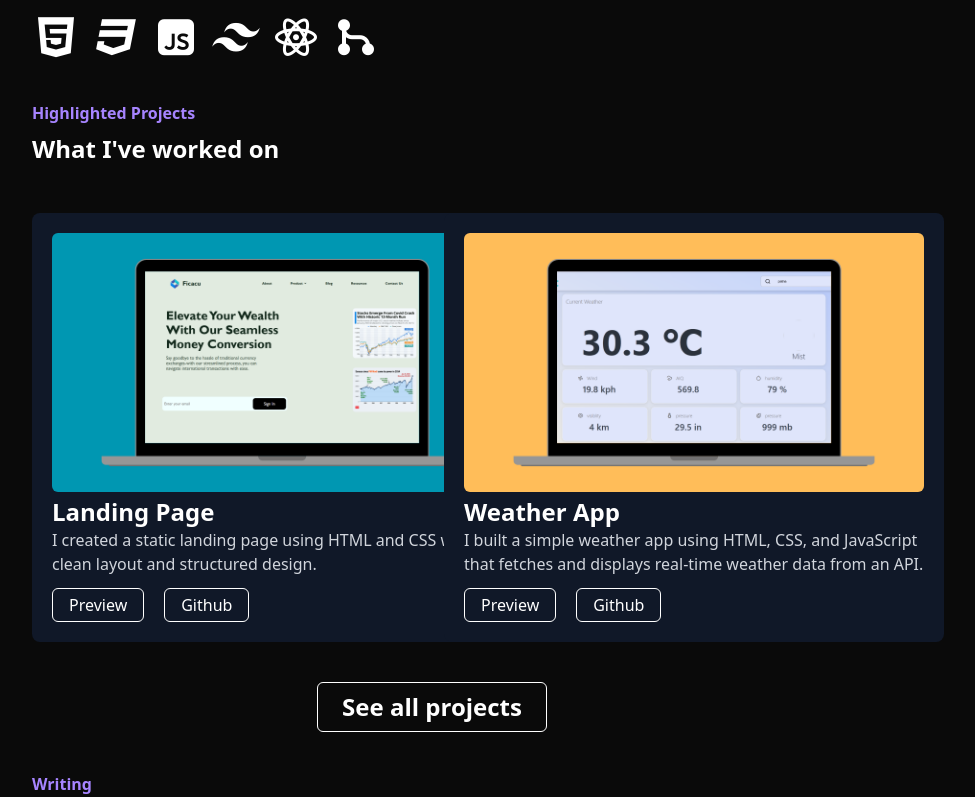
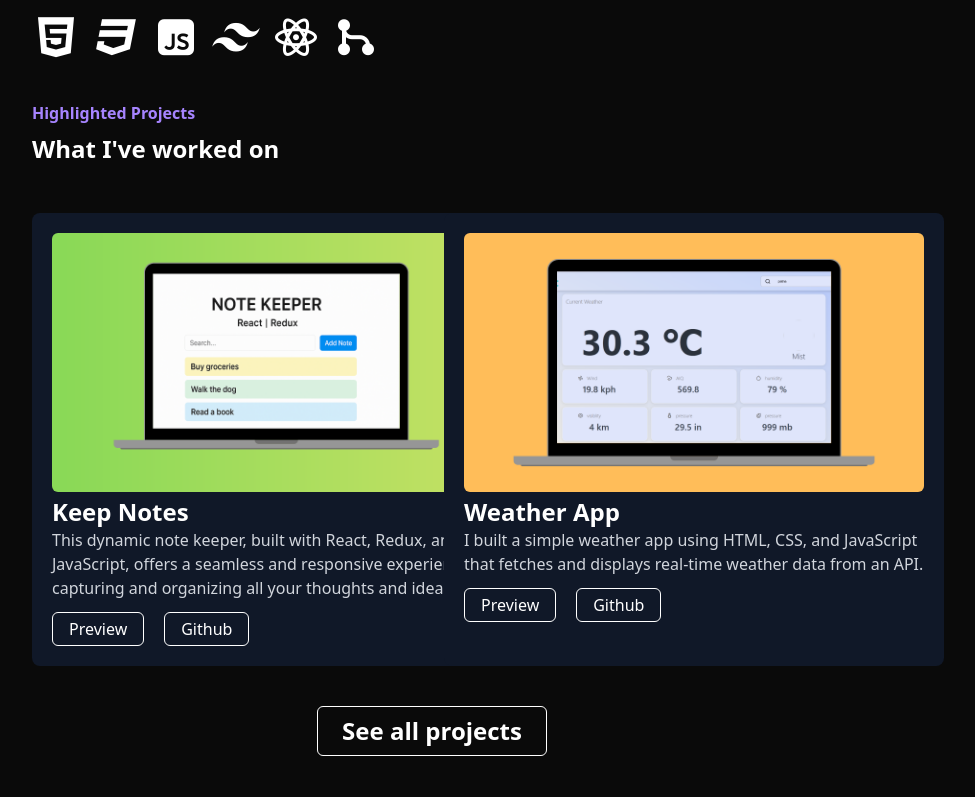
Before and after one commit to rohit-saxena-onGit/portfolio-rohit, a React (Vite) app: page / in a window 1280 px wide. Shown: the part 616-1413 px from the top of the page, without its empty margins (208-1183 px from the left). Built offline with nearby package versions, Linux system fonts and the light colour scheme.

Commit message:
Update Home.jsx

```diff
--- a/src/Components/Home.jsx
+++ b/src/Components/Home.jsx
@@ -1,7 +1,7 @@
 import React from "react";
 import { Link } from "react-router-dom";
 import { ProjectCards } from "./ProjectCards";
-import Project1 from "../assets/Project1.png";
+import Notekeeper from "../assets/Notekeeper.png";
 import Project2 from "../assets/Project2.png";
 import { BlogCards } from "./BlogCards";
 import linerbinary from "../assets/linerbinary.png";
@@ -54,11 +54,11 @@ export const Home = () => {
       </div>
       <div className="mt-10 grid grid-cols-1 md:grid-cols-2 gap-6">
         <ProjectCards
-          image={Project1}
-          title="Landing Page"
-          des="I created a static landing page using HTML and CSS with a clean layout and structured design."
-          live="https://rohit-saxena-ongit.github.io/Ficaco/"
-          github="https://github.com/rohit-saxena-onGit/Ficaco/tree/main"
+          image={Notekeeper}
+          title="Keep Notes"
+          des="This dynamic note keeper, built with React, Redux, and JavaScript, offers a seamless and responsive experience for capturing and organizing all your thoughts and ideas."
+          live="https://note-keeper-lovat.vercel.app/"
+          github="https://github.com/rohit-saxena-onGit/NoteKeeper"
         />
         <ProjectCards
           image={Project2}
```
